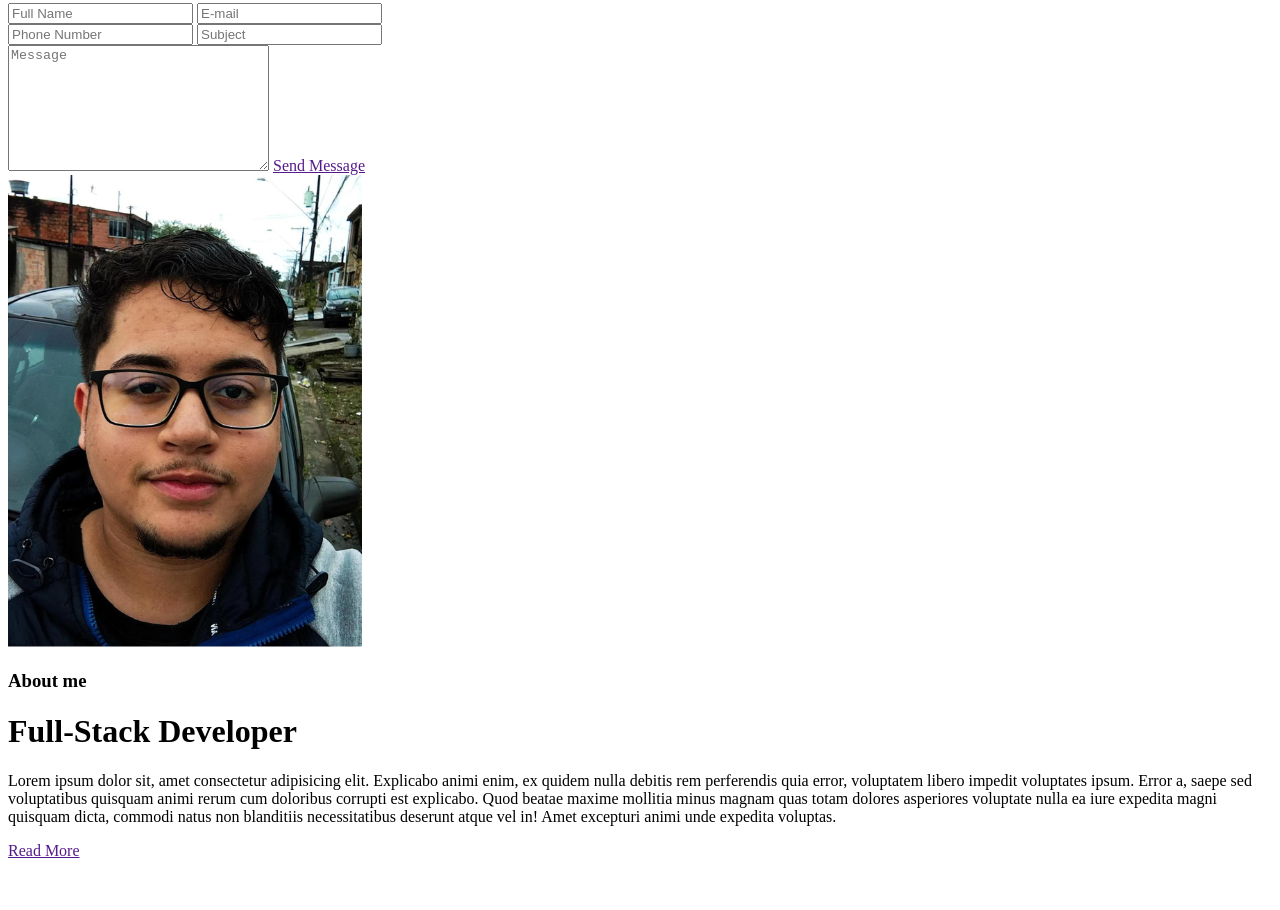
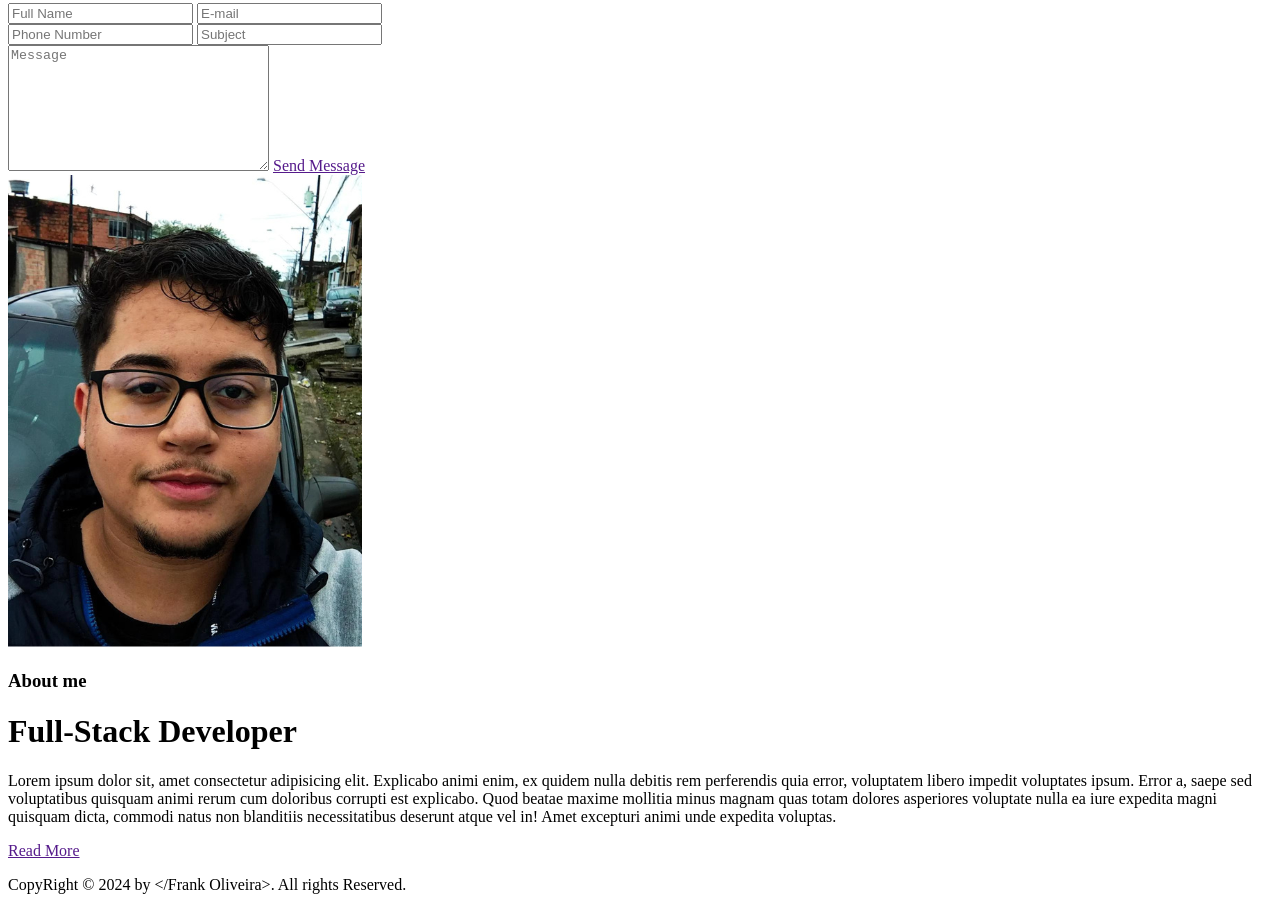
Before and after one commit to Frank1br/portifolio_dev_frank1br, a plain HTML site: page index.html in a window 1280 px wide. Shown: the part 1473-2383 px from the top of the page. Before the commit the page ends 2341 px from the top, so only its background shows below. Drawn offline with nearby package versions, Linux system fonts and the light colour scheme.

Commit message:
feat: footer structure

```diff
--- a/index.html
+++ b/index.html
@@ -173,6 +173,10 @@
         </div>
      </div>
     <!--/about section  -->
+
+    <footer>
+        <p>CopyRight &copy; 2024 by &lt;/Frank Oliveira&gt;. All rights Reserved.</p>
+    </footer>
 </body>
 <script src="script.js"></script>
 </html>
```
